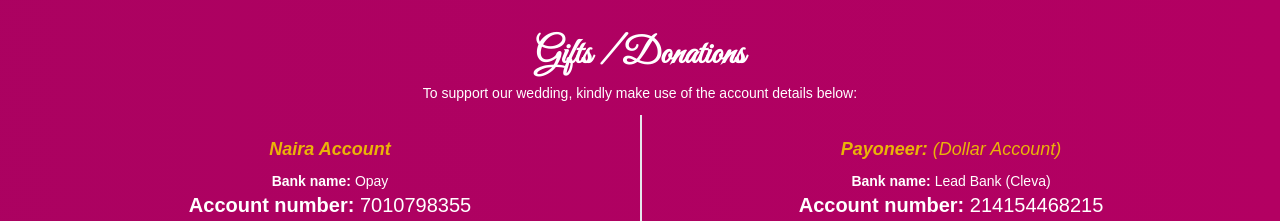
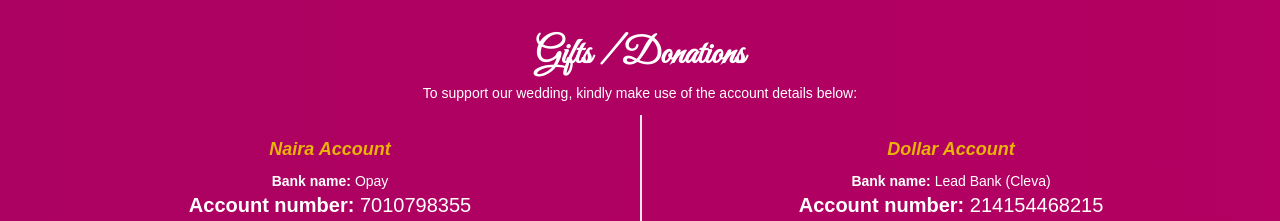
Before and after one commit to SAM-BAMKOLE/IfeEni25, a Vue app: page / in a window 1280 px wide. Shown: the part 3900-4121 px from the top of the page. Built offline with nearby package versions, Linux system fonts and the light colour scheme.

Commit message:
Updated account details

```diff
--- a/src/pages/HomePage.vue
+++ b/src/pages/HomePage.vue
@@ -220,7 +220,7 @@ const handleSubmit = () => {
                 <p><b>Narration:</b> IfehEni25</p>
             </div> -->
             <div class="p-5 text-center">
-                <p class="italic text-lg mb-2 text-yellow-500"><b>Payoneer:</b> (Dollar Account)</p>
+                <p class="capitalize italic text-lg mb-2 text-yellow-500"><b>Dollar Account</b></p>
                 <p><b>Bank name:</b> Lead Bank (Cleva)</p>
                 <h6 class="text-xl"><b>Account number:</b> 214154468215</h6>
                 <h6 class=""><b>Routing number:</b> 101019644</h6>
```
